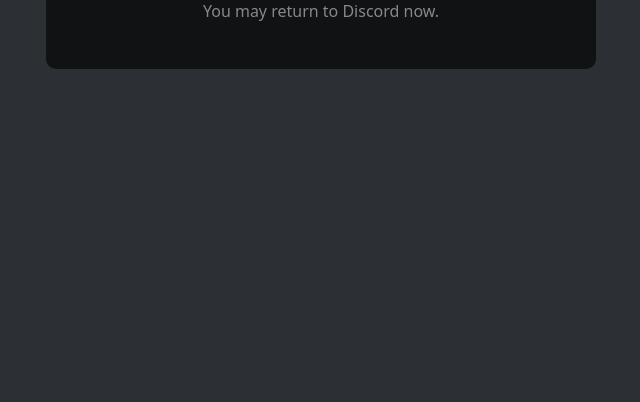
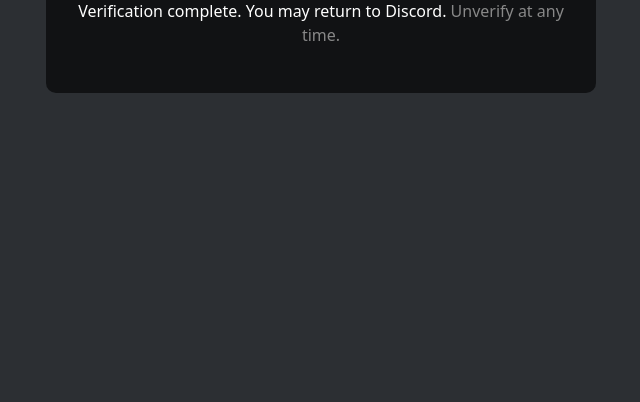
Before and after one commit to RoboticBoost/RoboticBoost.github.io, a plain HTML site: page index.html in a window 1280 px wide. Shown: the part 398-800 px from the top of the page, without its empty margins (319-959 px from the left). Drawn offline with nearby package versions, Linux system fonts and the light colour scheme.

Commit message:
index.html

```diff
--- a/index.html
+++ b/index.html
@@ -70,7 +70,7 @@
             Verified!
         </h4>
         <p id="serverInstructions" class="congratulation-contents-para">
-            <span class="gray-text">You may return to Discord now.</span>
+            Verification complete. You may return to Discord. <span class="gray-text">Unverify at any time.</span>
         </p>
     </div>
 </body>
```
